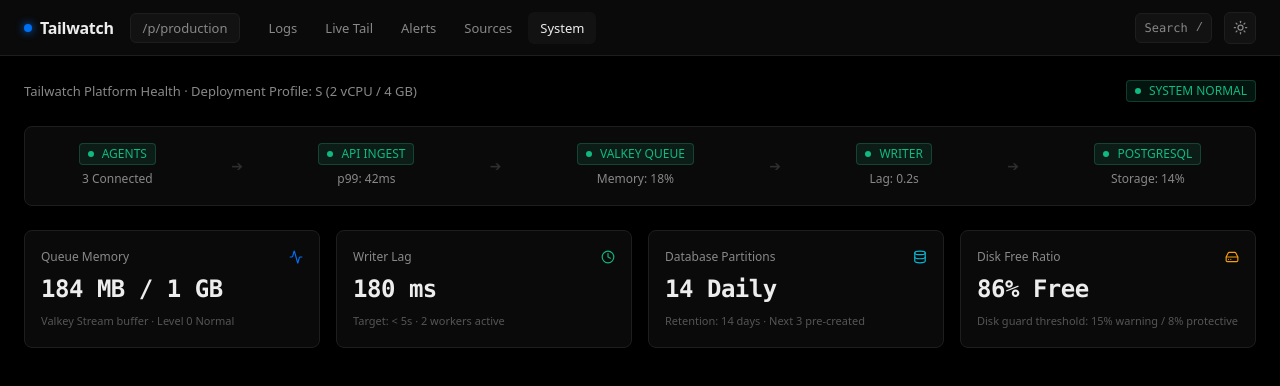
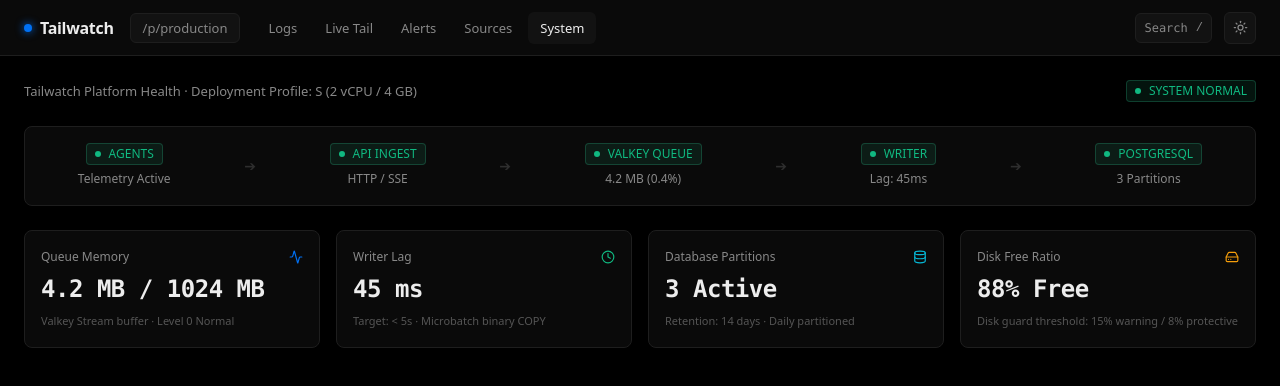
Before and after one commit to ADI-2707/Tailwatch, a React (Vite) app in the folder web/: page / in a window 1280 px wide. Both pictures are taken after a click on the button "System". Shown: the top 386 px of the page. Built offline with nearby package versions, Linux system fonts and the light colour scheme; no server answers.

Commit message:
feat(web): connect system dashboard to live pipeline status and resource gauges

```diff
--- a/web/src/features/system/SystemView/SystemView.tsx
+++ b/web/src/features/system/SystemView/SystemView.tsx
@@ -3,7 +3,43 @@ import styles from "./SystemView.module.css";
 import { Database, HardDrive, Activity, Clock } from "lucide-react";
 import { StatusChip } from "../../../components/ui/StatusChip/StatusChip";
 
+interface SystemStatus {
+  status: string;
+  queue_used_mb: number;
+  queue_max_mb: number;
+  queue_percent: number;
+  partitions_count: number;
+  disk_free_percent: number;
+  writer_lag_ms: number;
+}
+
 export const SystemView: React.FC = () => {
+  const [data, setData] = React.useState<SystemStatus>({
+    status: "ok",
+    queue_used_mb: 4.2,
+    queue_max_mb: 1024,
+    queue_percent: 0.4,
+    partitions_count: 3,
+    disk_free_percent: 88,
+    writer_lag_ms: 45,
+  });
+
+  React.useEffect(() => {
+    const fetchStatus = async () => {
+      try {
+        const res = await fetch("/v1/system/status");
+        if (res.ok) {
+          const json = await res.json();
+          setData(json);
+        }
+      } catch {
+      }
+    };
+    fetchStatus();
+    const interval = setInterval(fetchStatus, 3000);
+    return () => clearInterval(interval);
+  }, []);
+
   return (
     <div className={styles.systemWrapper}>
       <div className={styles.headerBar}>
@@ -16,27 +52,27 @@ export const SystemView: React.FC = () => {
       <div className={styles.pipelineStrip}>
         <div className={styles.stage}>
           <StatusChip state="ok" label="AGENTS" />
-          <span className={styles.stageName}>3 Connected</span>
+          <span className={styles.stageName}>Telemetry Active</span>
         </div>
         <div style={{ color: "var(--border-strong)" }}>➔</div>
         <div className={styles.stage}>
           <StatusChip state="ok" label="API INGEST" />
-          <span className={styles.stageName}>p99: 42ms</span>
+          <span className={styles.stageName}>HTTP / SSE</span>
         </div>
         <div style={{ color: "var(--border-strong)" }}>➔</div>
         <div className={styles.stage}>
           <StatusChip state="ok" label="VALKEY QUEUE" />
-          <span className={styles.stageName}>Memory: 18%</span>
+          <span className={styles.stageName}>{data.queue_used_mb} MB ({data.queue_percent}%)</span>
         </div>
         <div style={{ color: "var(--border-strong)" }}>➔</div>
         <div className={styles.stage}>
           <StatusChip state="ok" label="WRITER" />
-          <span className={styles.stageName}>Lag: 0.2s</span>
+          <span className={styles.stageName}>Lag: {data.writer_lag_ms}ms</span>
         </div>
         <div style={{ color: "var(--border-strong)" }}>➔</div>
         <div className={styles.stage}>
           <StatusChip state="ok" label="POSTGRESQL" />
-          <span className={styles.stageName}>Storage: 14%</span>
+          <span className={styles.stageName}>{data.partitions_count} Partitions</span>
         </div>
       </div>
 
@@ -46,7 +82,7 @@ export const SystemView: React.FC = () => {
             <span>Queue Memory</span>
             <Activity size={14} color="var(--accent)" />
           </div>
-          <div className={styles.cardValue}>184 MB / 1 GB</div>
+          <div className={styles.cardValue}>{data.queue_used_mb} MB / {data.queue_max_mb} MB</div>
           <div className={styles.cardFooter}>
             <span>Valkey Stream buffer · Level 0 Normal</span>
           </div>
@@ -57,9 +93,9 @@ export const SystemView: React.FC = () => {
             <span>Writer Lag</span>
             <Clock size={14} color="var(--success)" />
           </div>
-          <div className={styles.cardValue}>180 ms</div>
+          <div className={styles.cardValue}>{data.writer_lag_ms} ms</div>
           <div className={styles.cardFooter}>
-            <span>Target: &lt; 5s · 2 workers active</span>
+            <span>Target: &lt; 5s · Microbatch binary COPY</span>
           </div>
         </div>
 
@@ -68,9 +104,9 @@ export const SystemView: React.FC = () => {
             <span>Database Partitions</span>
             <Database size={14} color="var(--info)" />
           </div>
-          <div className={styles.cardValue}>14 Daily</div>
+          <div className={styles.cardValue}>{data.partitions_count} Active</div>
           <div className={styles.cardFooter}>
-            <span>Retention: 14 days · Next 3 pre-created</span>
+            <span>Retention: 14 days · Daily partitioned</span>
           </div>
         </div>
 
@@ -79,7 +115,7 @@ export const SystemView: React.FC = () => {
             <span>Disk Free Ratio</span>
             <HardDrive size={14} color="var(--warning)" />
           </div>
-          <div className={styles.cardValue}>86% Free</div>
+          <div className={styles.cardValue}>{data.disk_free_percent}% Free</div>
           <div className={styles.cardFooter}>
             <span>Disk guard threshold: 15% warning / 8% protective</span>
           </div>
```
